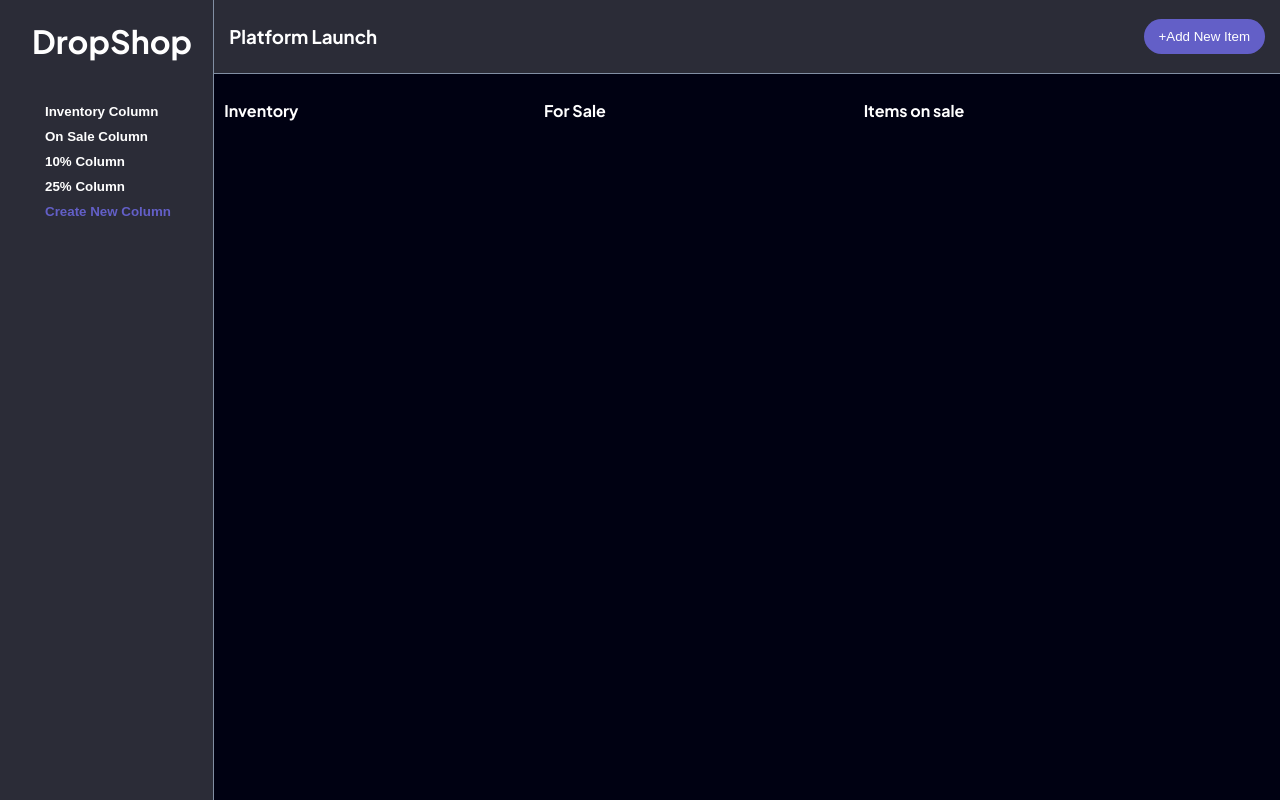
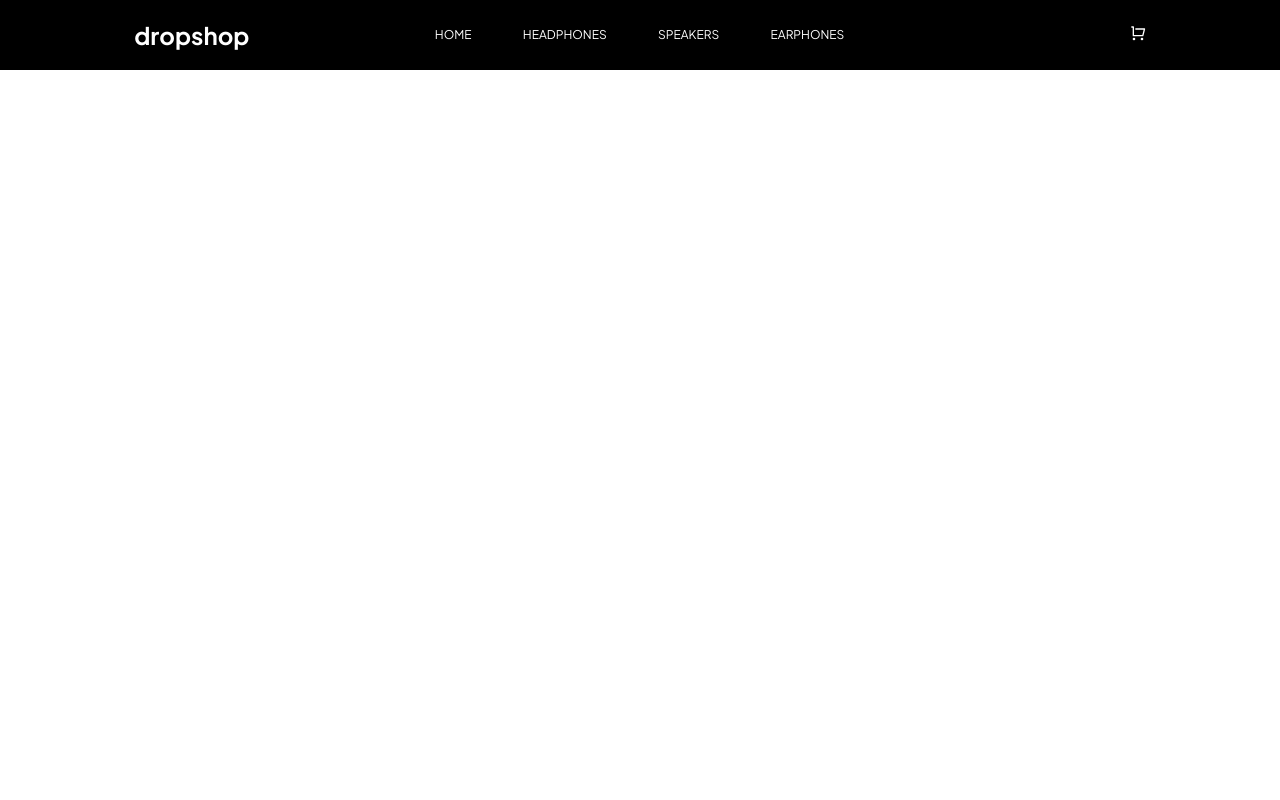
Before and after one commit to DanK1368/dropshop, a React (Create React App) app in the folder frontend/: page / in a window 1280 px wide. Built offline with nearby package versions, Linux system fonts and the light colour scheme.

Commit message:
created footer for buyer page

```diff
--- a/frontend/src/App.js
+++ b/frontend/src/App.js
@@ -1,11 +1,10 @@
 import React from "react";
-import Header from "./seller/components/BoardLayout/Header";
 import SellerPage from "./seller/pages/SellerPage";
-
+import Header from "./buyer/components/Header"
 
 function App() {
   return <div>
-    <SellerPage/>
+    <Header/>
   </div>;
 }
 
--- /dev/null
+++ b/frontend/src/buyer/components/Header.js
@@ -0,0 +1,29 @@
+import React from 'react';
+import { RiShoppingCartLine } from "react-icons/ri";
+import {
+    Main,
+    PageLinks,
+} from "../styles/Header"
+
+
+// not forget to take a look at the border-bottom
+const Header = () => {
+    return(
+        <Main>
+            <div>
+                <h2><b>dropshop</b></h2>
+            </div>
+            <PageLinks>
+                <p>HOME</p>
+                <p>HEADPHONES</p>
+                <p>SPEAKERS</p>
+                <p>EARPHONES</p>
+            </PageLinks>
+            <div>
+                <RiShoppingCartLine/>
+            </div>
+        </Main>
+    )
+
+}
+export default Header;
--- /dev/null
+++ b/frontend/src/buyer/styles/Header.js
@@ -0,0 +1,27 @@
+import styled from "styled-components";
+
+
+export const Main = styled.div`
+    height:10%;
+    width:100%;
+    display:flex;
+    flex-direction:row;
+    justify-content:space-evenly;
+    align-items:center;
+    background-color:#000000;
+    color:white;
+    font-family: 'Plus Jakarta Sans', sans-serif;
+    border-bottom:#FFFFFF;
+    `
+
+export const PageLinks = styled.div`
+    display:flex;
+    flex-direction:row;
+    justify-content:space-evenly;
+    width:40%;
+    margin-right:100px;
+
+    p{
+        font-size:12px;
+    }
+    `
--- a/frontend/src/seller/components/BoardLayout/DisplayBoard/Columns/DiscountColumn.js
+++ b/frontend/src/seller/components/BoardLayout/DisplayBoard/Columns/DiscountColumn.js
@@ -4,7 +4,7 @@ import {Page, Columns} from "../../../../styles/SellerColumns";
 const DiscountColumn = () => {
     return(
         <Page>
-        <Columns><h4>Items on sale</h4></Columns>
+            <Columns><h4>Items on sale</h4></Columns>
         </Page>
     )
 }
--- a/frontend/src/seller/components/BoardLayout/DisplayBoard/Columns/ForSaleColumn.js
+++ b/frontend/src/seller/components/BoardLayout/DisplayBoard/Columns/ForSaleColumn.js
@@ -4,7 +4,7 @@ import {Page, Columns} from "../../../../styles/SellerColumns";
 const ForSaleColumn = () => {
     return(
         <Page>
-        <Columns><h4>For Sale</h4></Columns>
+            <Columns><h4>For Sale</h4></Columns>
         </Page>
     )
 }
--- a/frontend/src/seller/components/BoardLayout/DisplayBoard/Columns/InventoryColumn.js
+++ b/frontend/src/seller/components/BoardLayout/DisplayBoard/Columns/InventoryColumn.js
@@ -1,10 +1,17 @@
 import React from "react";
 import {Page, Columns} from "../../../../styles/SellerColumns";
+import SingleItem from "../Items/SingleItem";
 
 const InventoryColumn = () => {
     return(
         <Page>
-        <Columns><h4>Inventory</h4></Columns>
+            <Columns>
+                <h4>Inventory</h4>
+                <SingleItem/>
+                <SingleItem/>
+                <SingleItem/>
+                <SingleItem/>
+            </Columns>
         </Page>
     )
 }
--- a/frontend/src/seller/components/BoardLayout/DisplayBoard/Items/SingleItem.js
+++ b/frontend/src/seller/components/BoardLayout/DisplayBoard/Items/SingleItem.js
@@ -1,8 +1,10 @@
 import styled from "styled-components";
 import { StyledCard } from "../../../../styles/SingleItem";
+import Draggable from "react-draggable";
 
 const SingleItem = () => {
   return (
+    <Draggable>
       <StyledCard>
         <h2>Headphones PX5000</h2>
         <div>
@@ -10,6 +12,7 @@ const SingleItem = () => {
           <p>Stock: 5 </p>
         </div>
       </StyledCard>
+    </Draggable>
   );
 };
 export default SingleItem;
--- a/frontend/src/seller/pages/SellerPage.js
+++ b/frontend/src/seller/pages/SellerPage.js
@@ -5,6 +5,7 @@ import { Main, Board, InnerPage } from "../styles/SellerPage";
 import InventoryColumn from "../components/BoardLayout/DisplayBoard/Columns/InventoryColumn";
 import ForSaleColumn from "../components/BoardLayout/DisplayBoard/Columns/ForSaleColumn";
 import DiscountColumn from "../components/BoardLayout/DisplayBoard/Columns/DiscountColumn";
+
 
 const SellerPage = () => {
     return (
@@ -18,7 +19,6 @@ const SellerPage = () => {
                     <DiscountColumn/>
                 </InnerPage>
             </Board>
-
         </Main>
 
     )
--- a/frontend/src/seller/styles/SellerColumns.js
+++ b/frontend/src/seller/styles/SellerColumns.js
@@ -8,8 +8,7 @@ export const Page = styled.div`
 export const Columns = styled.div`
     display:grid;
     grid-template-columns: repeat(1, 1fr);
-    //grid:;
-    //gap:;
+    gap:10px;
     color:white;
     background-color:#000112;
     padding:5px 10px;
```
Lines whose indentation alone changed are shown as unchanged.
